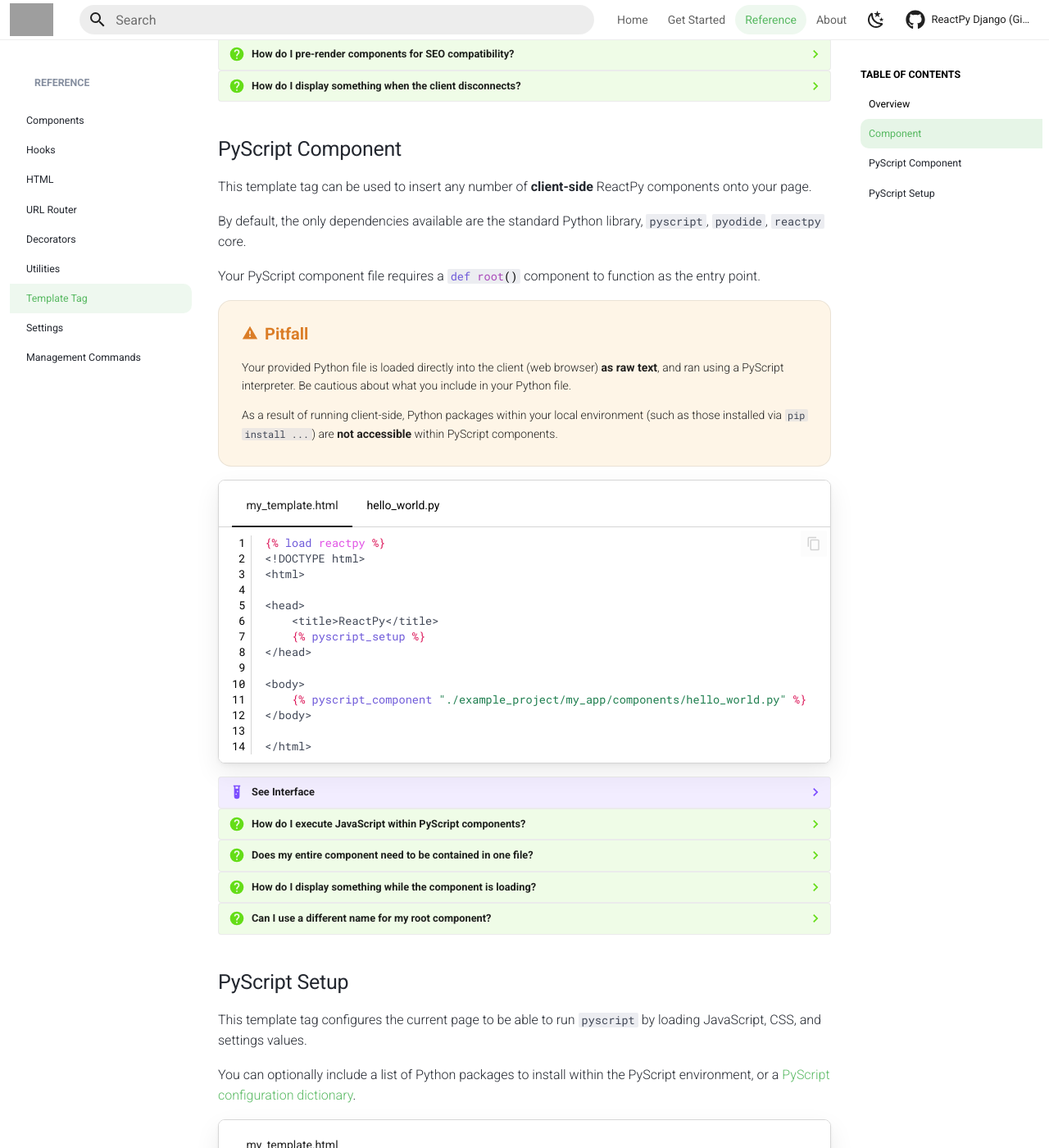
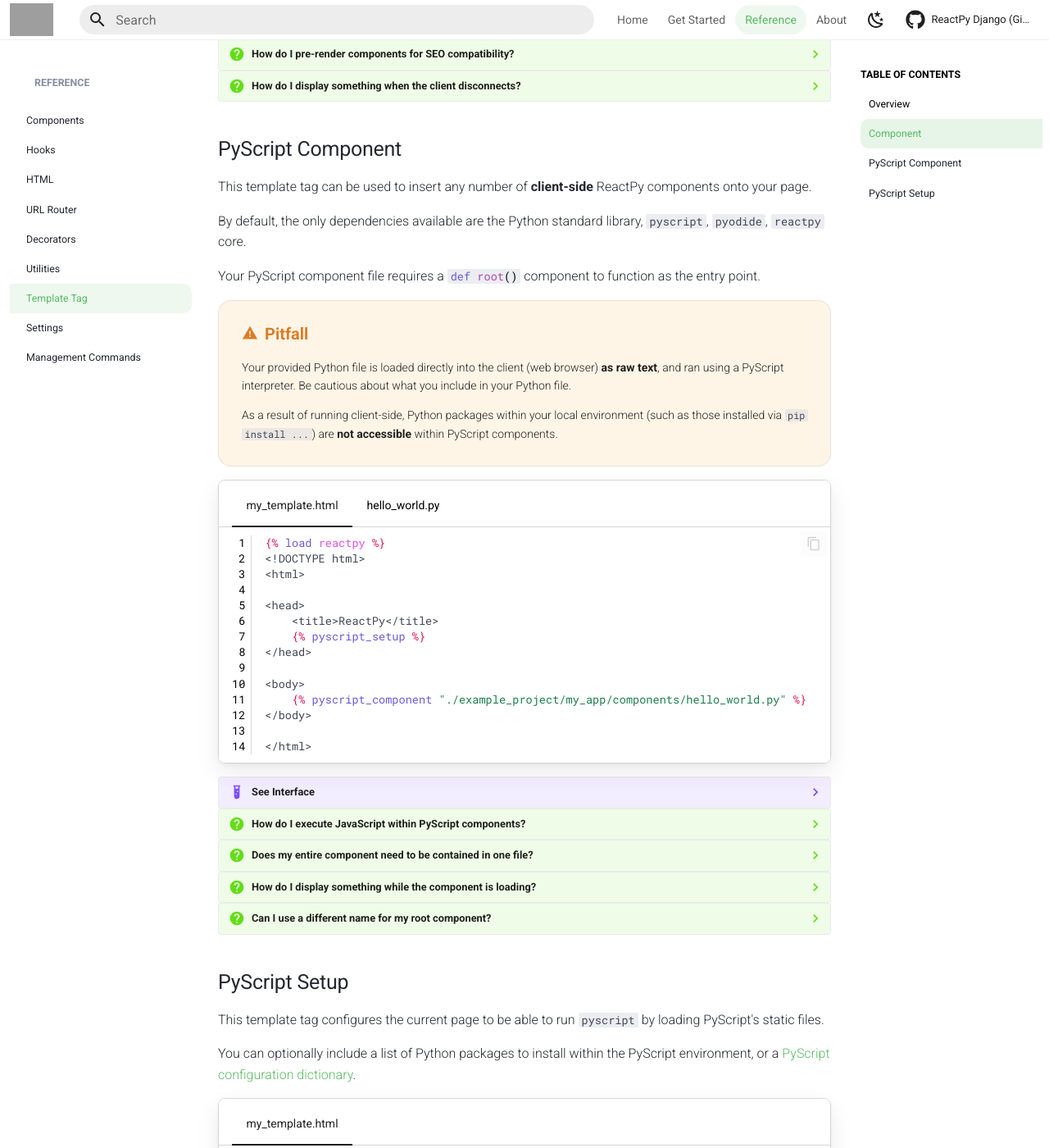
Before and after one commit to reactive-python/reactpy-django, an MkDocs documentation site: the page built from docs/src/reference/template-tag.md, in a window 1280 px wide and 1400 px high, scrolled down 772 px. Shown: the whole window at 82% size. Built offline with MkDocs 1.6.1 and Material for MkDocs 9.7.7, drawn with Linux system fonts in a browser that asks for light colours; comment, search, counter and statistics services are not loaded; the version menu is left out; grey boxes are pictures that could not be loaded.

Commit message:
self-review

```diff
--- a/docs/src/reference/template-tag.md
+++ b/docs/src/reference/template-tag.md
@@ -157,7 +157,7 @@ This template tag can be used to insert any number of **client-side** ReactPy co
 
 <!--pyscript-def-start-->
 
-By default, the only dependencies available are the standard Python library, `pyscript`, `pyodide`, `reactpy` core.
+By default, the only dependencies available are the Python standard library, `pyscript`, `pyodide`, `reactpy` core.
 
 Your PyScript component file requires a `#!python def root()` component to function as the entry point.
 
@@ -279,7 +281,7 @@ Your PyScript component file requires a `#!python def root()` component to funct
 
 ## PyScript Setup
 
-This template tag configures the current page to be able to run `pyscript` by loading JavaScript, CSS, and settings values.
+This template tag configures the current page to be able to run `pyscript` by loading PyScript's static files.
 
 You can optionally include a list of Python packages to install within the PyScript environment, or a [PyScript configuration dictionary](https://docs.pyscript.net/2024.6.1/user-guide/configuration/).
 
```
Also changed, not shown: other parts of docs/src/reference/template-tag.md (+3 -1 lines), docs/src/reference/router.md (+1 -1 lines), CHANGELOG.md, 2 other files.
